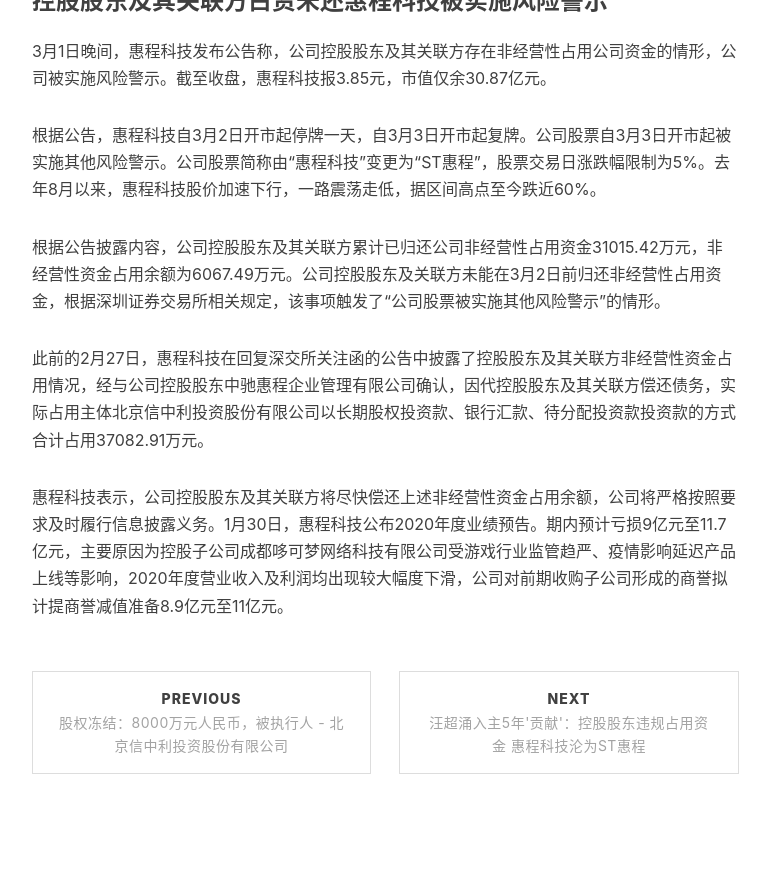
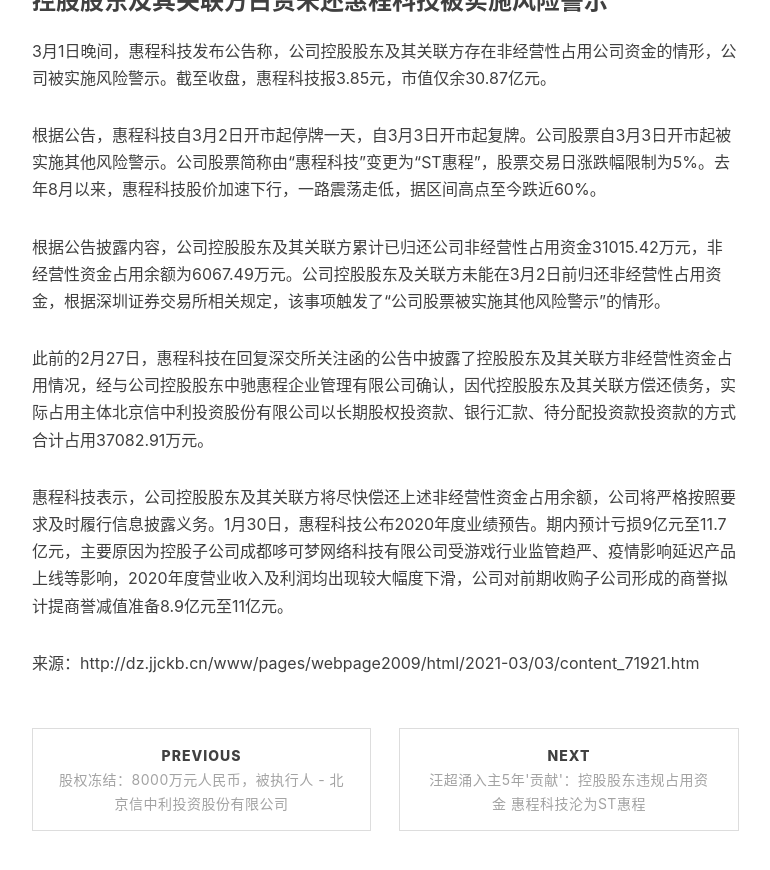
Before and after one commit to woaixinzhongli/woaixinzhongli.github.io, a Jekyll site: the page built from _posts/news/2021-03-03-控股股东及其关联方占资未还惠程科技被实施风险警示.md, in a window 1280 px wide and 900 px high, scrolled down 725 px. Shown: the top 870 px of the window, without its empty margins (233-1003 px from the left). Built offline with Jekyll 4.4.1, drawn with Linux system fonts in a browser that asks for light colours; nearby versions of some CDN libraries; before the commit the page ends 1567 px from its top, so only the background shows below that.

Commit message:
Update 2021-03-03-控股股东及其关联方占资未还惠程科技被实施风险警示.md

```diff
--- a/_posts/news/2021-03-03-控股股东及其关联方占资未还惠程科技被实施风险警示.md
+++ b/_posts/news/2021-03-03-控股股东及其关联方占资未还惠程科技被实施风险警示.md
@@ -18,3 +18,5 @@
 此前的2月27日，惠程科技在回复深交所关注函的公告中披露了控股股东及其关联方非经营性资金占用情况，经与公司控股股东中驰惠程企业管理有限公司确认，因代控股股东及其关联方偿还债务，实际占用主体北京信中利投资股份有限公司以长期股权投资款、银行汇款、待分配投资款投资款的方式合计占用37082.91万元。
 
 惠程科技表示，公司控股股东及其关联方将尽快偿还上述非经营性资金占用余额，公司将严格按照要求及时履行信息披露义务。1月30日，惠程科技公布2020年度业绩预告。期内预计亏损9亿元至11.7亿元，主要原因为控股子公司成都哆可梦网络科技有限公司受游戏行业监管趋严、疫情影响延迟产品上线等影响，2020年度营业收入及利润均出现较大幅度下滑，公司对前期收购子公司形成的商誉拟计提商誉减值准备8.9亿元至11亿元。
+
+来源：http://dz.jjckb.cn/www/pages/webpage2009/html/2021-03/03/content_71921.htm
```
